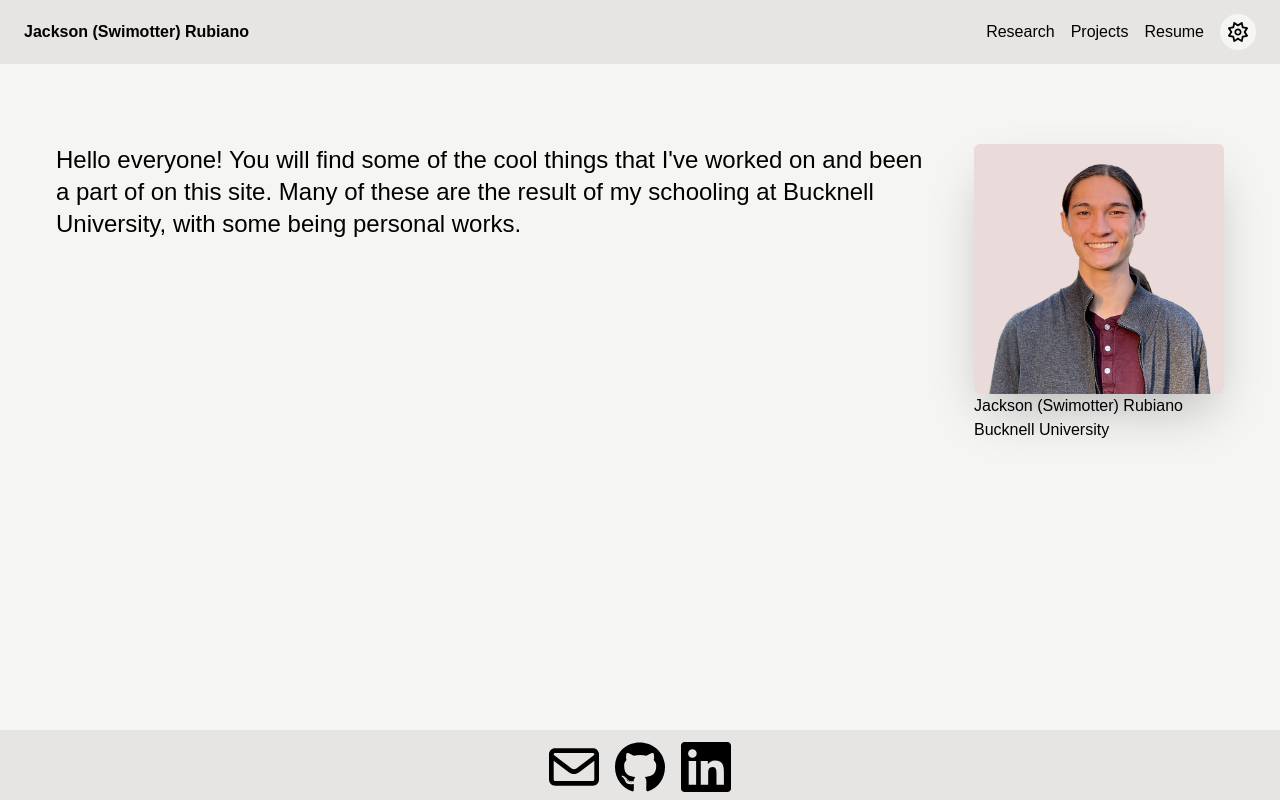
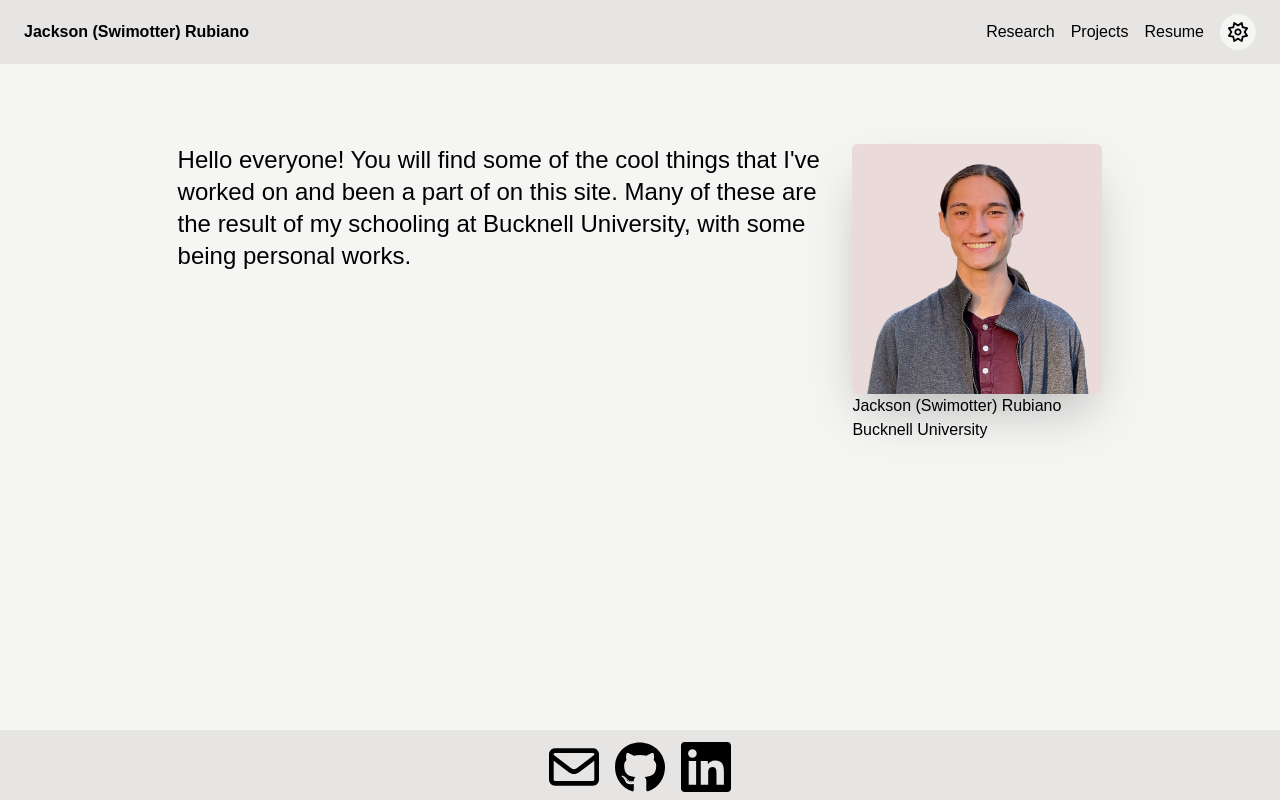
Before and after one commit to Swimotter/swimotter.github.io, a Next.js app in the folder personal-site/: page / in a window 1280 px wide. Built offline with nearby package versions, Linux system fonts and the light colour scheme.

Commit message:
style: Display all content in 80%

```diff
--- a/personal-site/app/layout.tsx
+++ b/personal-site/app/layout.tsx
@@ -105,7 +105,7 @@ export default function RootLayout({
             </header>
 
             <main className="w-full flex flex-1 justify-center py-8 px-8 bg-light2 dark:bg-dark2">
-              {children}
+              <main className="w-4/5">{children}</main>
             </main>
 
             <footer className="bottom-0 z-50 max-h-17.5 overflow-hidden bg-light1 dark:bg-dark1">
--- a/personal-site/app/projects/page.tsx
+++ b/personal-site/app/projects/page.tsx
@@ -23,7 +23,7 @@ const projects = [
 
 export default function Home() {
   return (
-    <section className="w-4/5 grid grid-cols-[repeat(auto-fit,minmax(0,240))] gap-4 justify-center items-start">
+    <section className="w-full grid grid-cols-[repeat(auto-fit,minmax(0,240))] gap-4 justify-center items-start">
       {projects
         .sort((a, b) => a.priority - b.priority)
         .map((item) => {
--- a/personal-site/components/project.tsx
+++ b/personal-site/components/project.tsx
@@ -8,12 +8,12 @@ export default function Project({
   children: React.ReactNode;
 }>) {
   return (
-    <div className="w-4/5">
+    <article className="w-full">
       <header className="mb-6">
         <h1 className="text-5xl mb-2">{title}</h1>
         <div>{description}</div>
       </header>
       <article>{children}</article>
-    </div>
+    </article>
   );
 }
```
